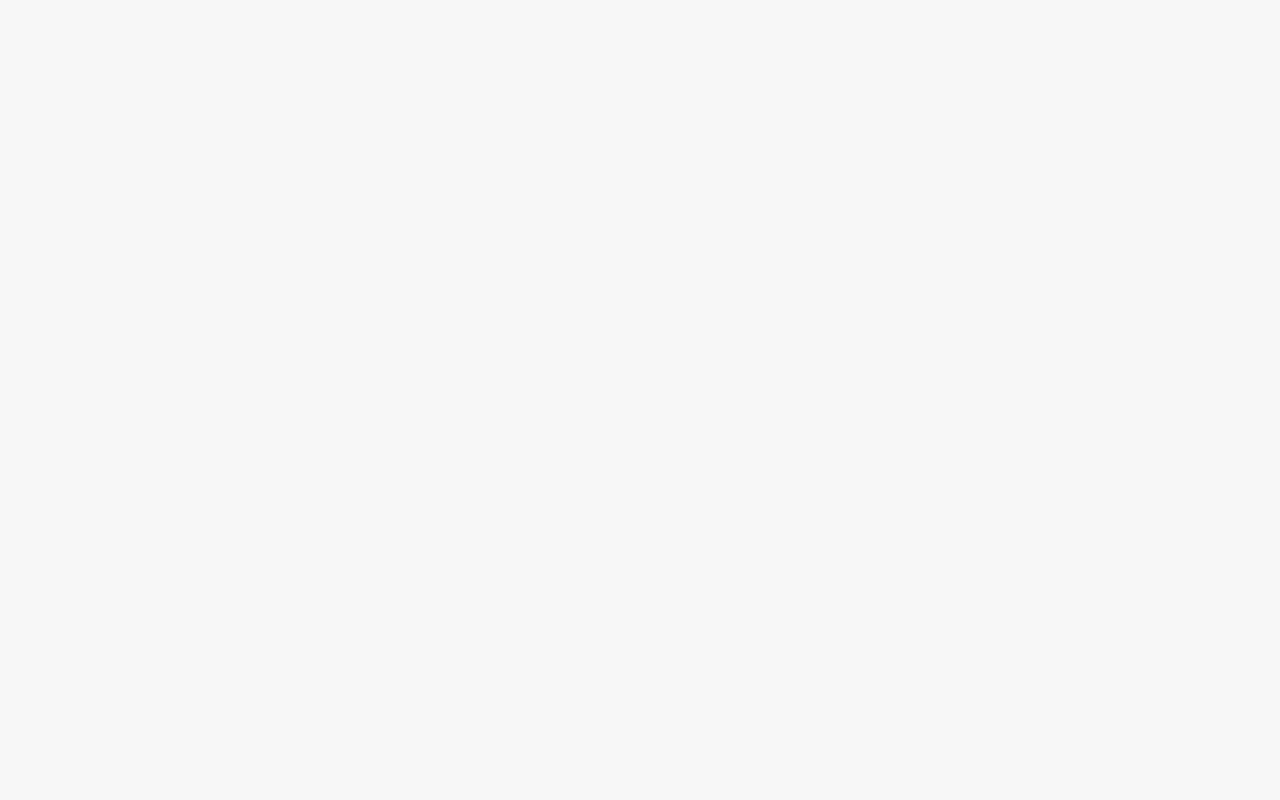
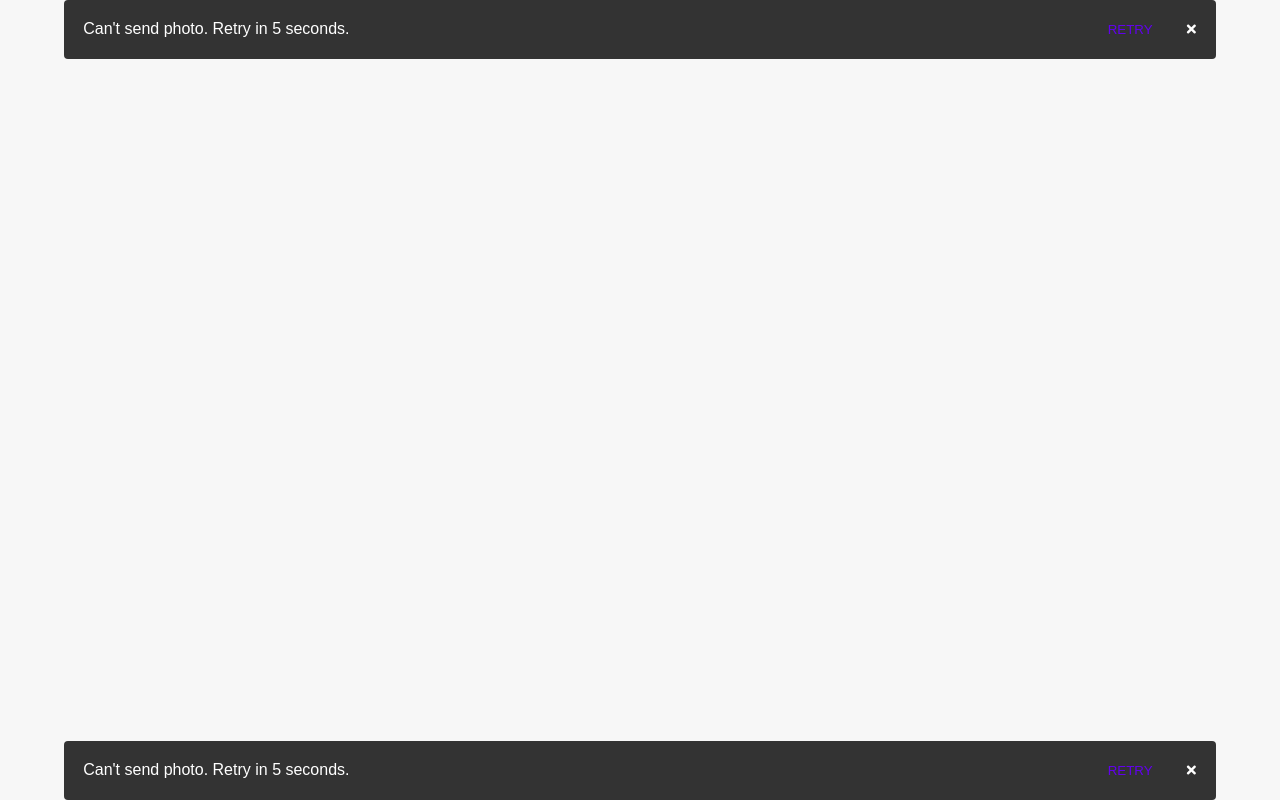
Before and after one commit to arulk8/NGC1-Assignment-week2, a plain HTML site: page index.html in a window 1280 px wide. Drawn offline with Linux system fonts and the light colour scheme.

Commit message:
Adding changes

```diff
--- a/index.html
+++ b/index.html
@@ -12,8 +12,27 @@
       crossorigin="anonymous"
       referrerpolicy="no-referrer"
     />
-    <title>Badge</title>
+    <title>Snackbar</title>
   </head>
-  <body class="container"></body>
+  <body class="container">
+    <div class="snackbar snackbar-top">
+      <span class="text"> Can't send photo. Retry in 5 seconds. </span>
+      <div class="actions">
+        <button class="snackbar__btn snackbar__action">RETRY</button>
+        <button class="snackbar__btn snackbar__btn--close">
+          <span class="fas fa-times"></span>
+        </button>
+      </div>
+    </div>
+    <div class="snackbar snackbar-bottom">
+      <span class="text"> Can't send photo. Retry in 5 seconds. </span>
+      <div class="actions">
+        <button class="snackbar__btn snackbar__action">RETRY</button>
+        <button class="snackbar__btn snackbar__btn--close">
+          <span class="fas fa-times"></span>
+        </button>
+      </div>
+    </div>
+  </body>
   <script src="./app.js"></script>
 </html>
--- a/style.css
+++ b/style.css
@@ -10,9 +10,52 @@
 
 html {
   font-size: 100%;
+  height: 100%;
 }
 body {
   font-family: Arial, Helvetica, sans-serif;
   background-color: #f7f7f7;
   line-height: 1.3;
 }
+.container {
+  width: 90%;
+  margin: auto;
+  position: relative;
+  height: 100%;
+}
+.snackbar {
+  display: flex;
+  flex-direction: row;
+  background-color: #333333;
+  padding: 1.2rem;
+  border-radius: 4px;
+  position: absolute;
+  width: 100%;
+}
+.actions {
+  margin-left: auto;
+  display: flex;
+  flex-direction: row;
+  column-gap: 2rem;
+}
+.text {
+  color: white;
+}
+.snackbar__btn {
+  background-color: inherit;
+  border: 1px solid #333333;
+  color: white;
+  cursor: pointer;
+}
+
+.snackbar__action {
+  color: var(--blue);
+}
+.snackbar-top {
+  top: 0;
+  right: 0;
+}
+.snackbar-bottom {
+  bottom: 0;
+  left: 0;
+}
```
